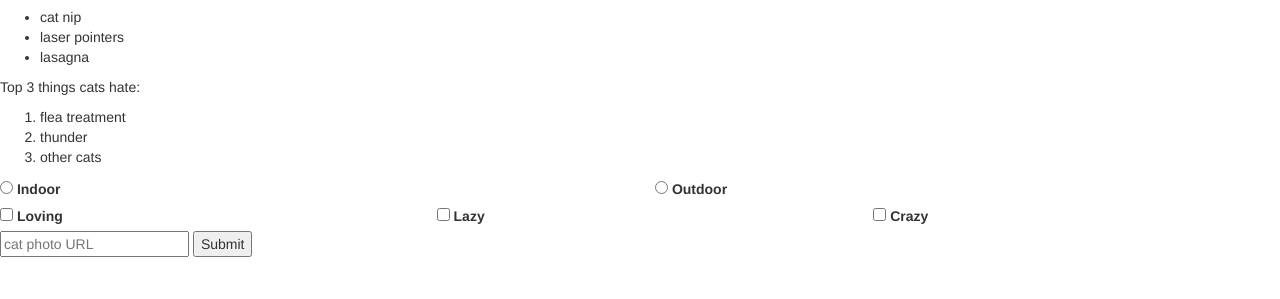
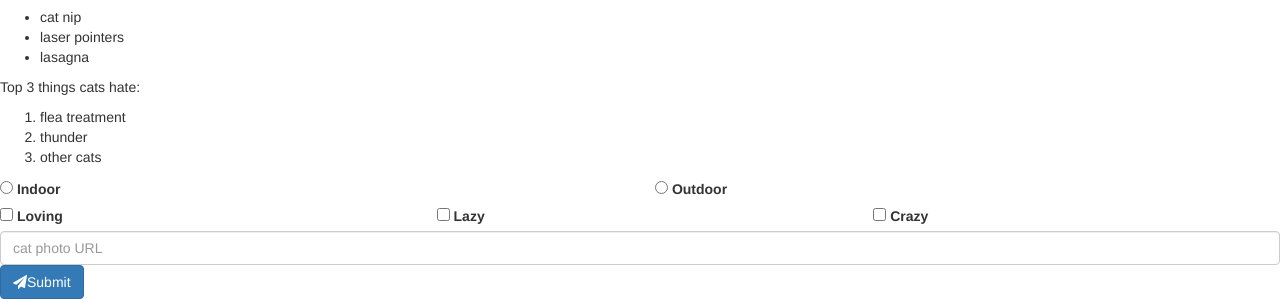
Before and after one commit to neshka/cat_app, a plain HTML site: page index.html in a window 1280 px wide. Shown: the part 659-958 px from the top of the page. Before the commit the page ends 916 px from the top, so only its background shows below. Drawn offline with nearby package versions, Linux system fonts and the light colour scheme.

Commit message:
add style text inputs as form controls

```diff
--- a/index.html
+++ b/index.html
@@ -77,9 +77,10 @@
         <label><input type="checkbox" name="personality"> Crazy</label>
       </div>
     </div>
-    <input type="text" placeholder="cat photo URL" required>
-    <button type="submit">Submit</button>
+    <input class="form-control" type="text" placeholder="cat photo URL" required>
+    <button class="btn btn-primary" type="submit"><i class="fa fa-paper-plane"></i>Submit</button>
   </form>
+</div>
 </body>
 <script
     src="https://code.jquery.com/jquery-3.1.1.min.js"
```
